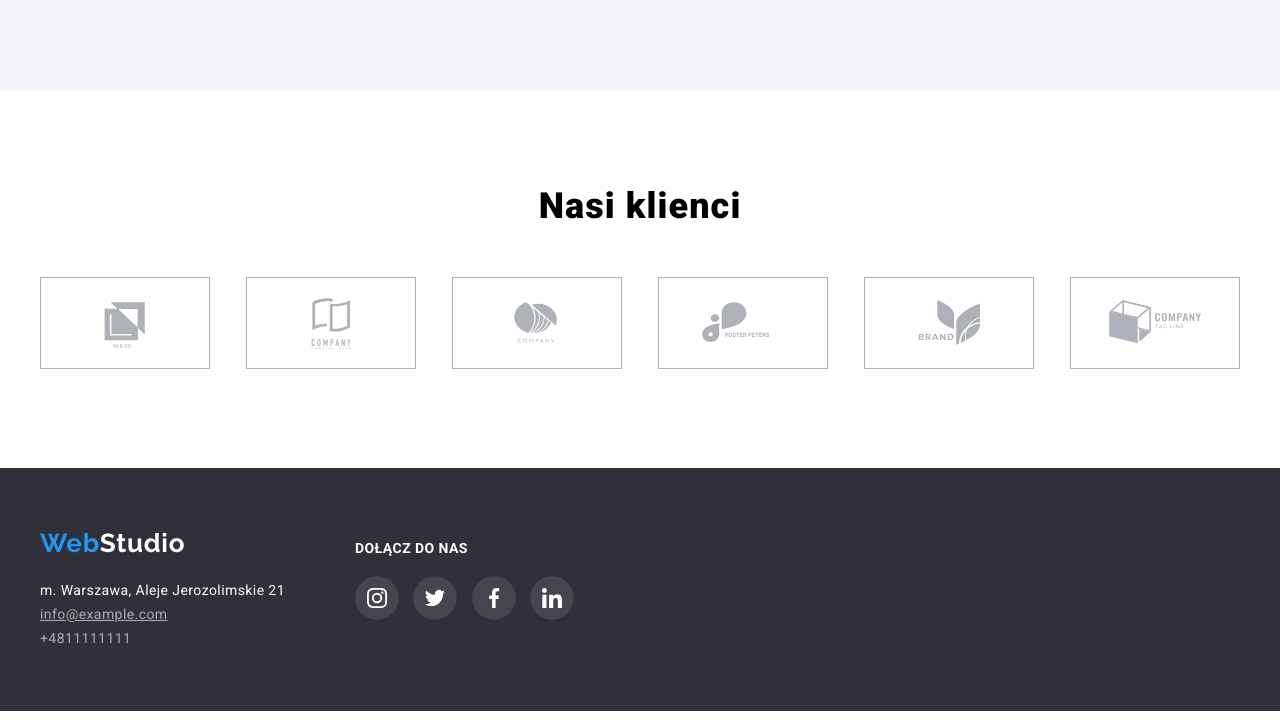
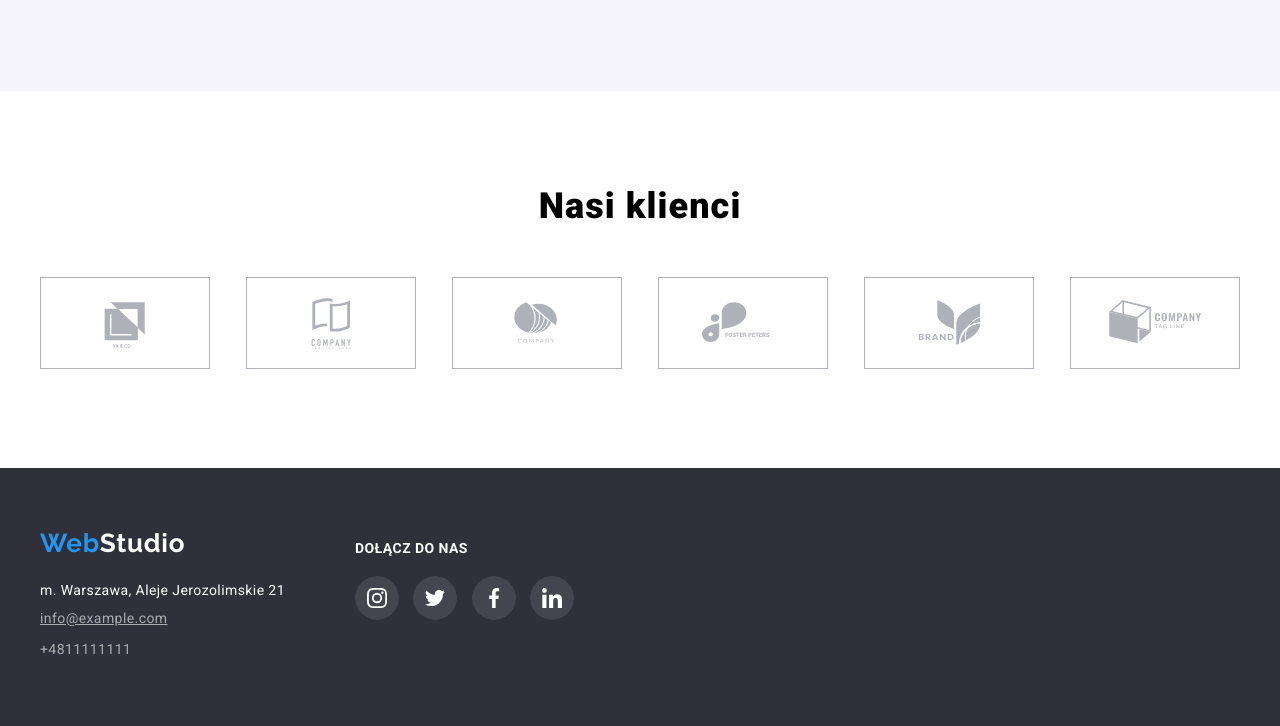
Before and after one commit to Konrad0987/goit-markup-hw-05, a plain HTML site: page index.html in a window 1280 px wide. Shown: the part 2218-2944 px from the top of the page. Drawn offline with nearby package versions, Linux system fonts and the light colour scheme.

Commit message:
poprawki1

```diff
--- a/css/styles.css
+++ b/css/styles.css
@@ -408,10 +408,11 @@ body {
     color: rgba(255, 255, 255, 0.6);
     font-style: normal;
     font-size: 14px;
-    line-height: 1.71;
+    line-height: 2.24;
     text-decoration: none;
     letter-spacing: 0.03em;
     padding-bottom: 9px;
+    /* margin-top: 15px; */
     transition-property: color;
     transition-duration: 250ms;
     transition-timing-function: var(--transition-timing-function-first);
```
